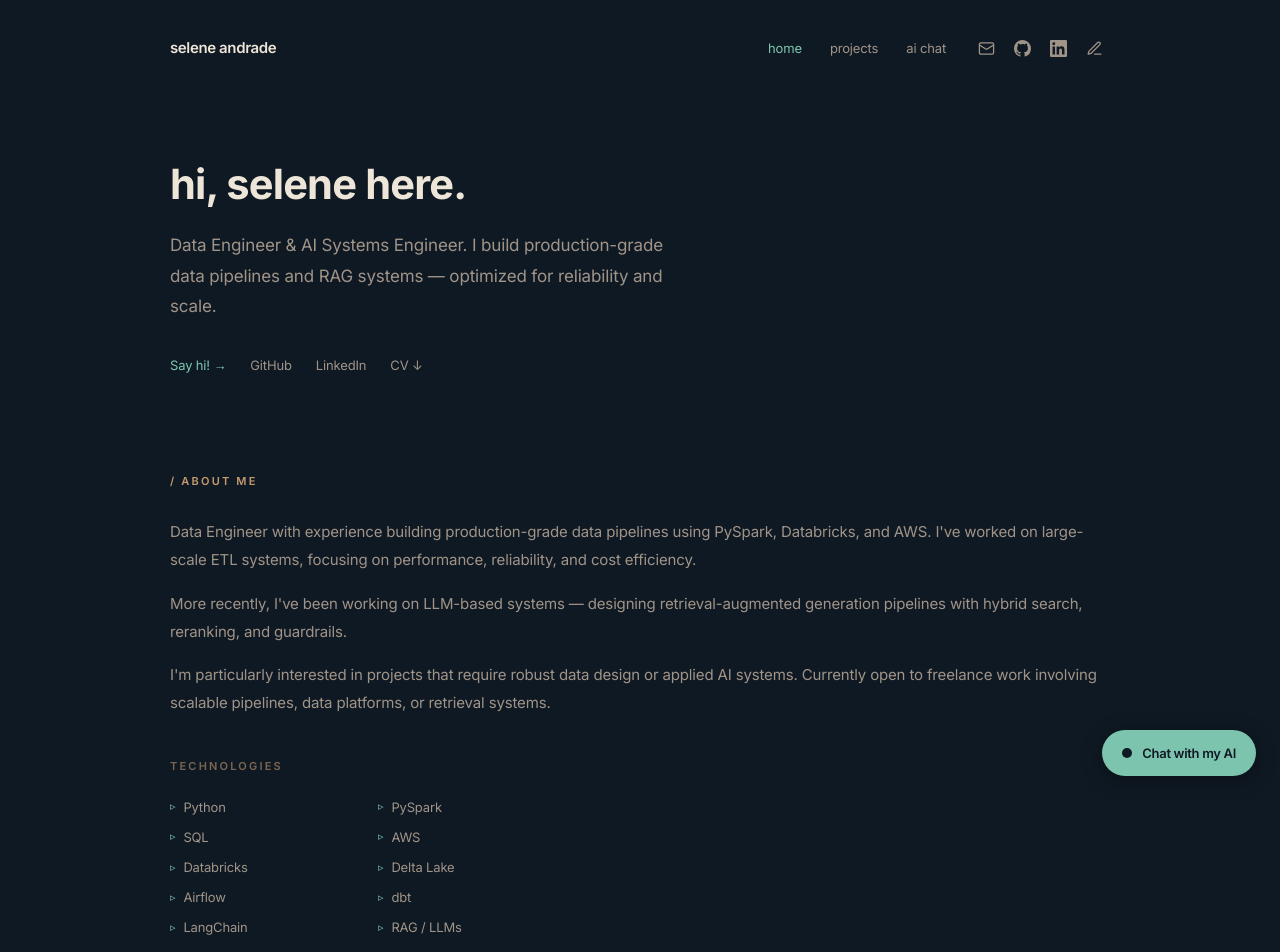
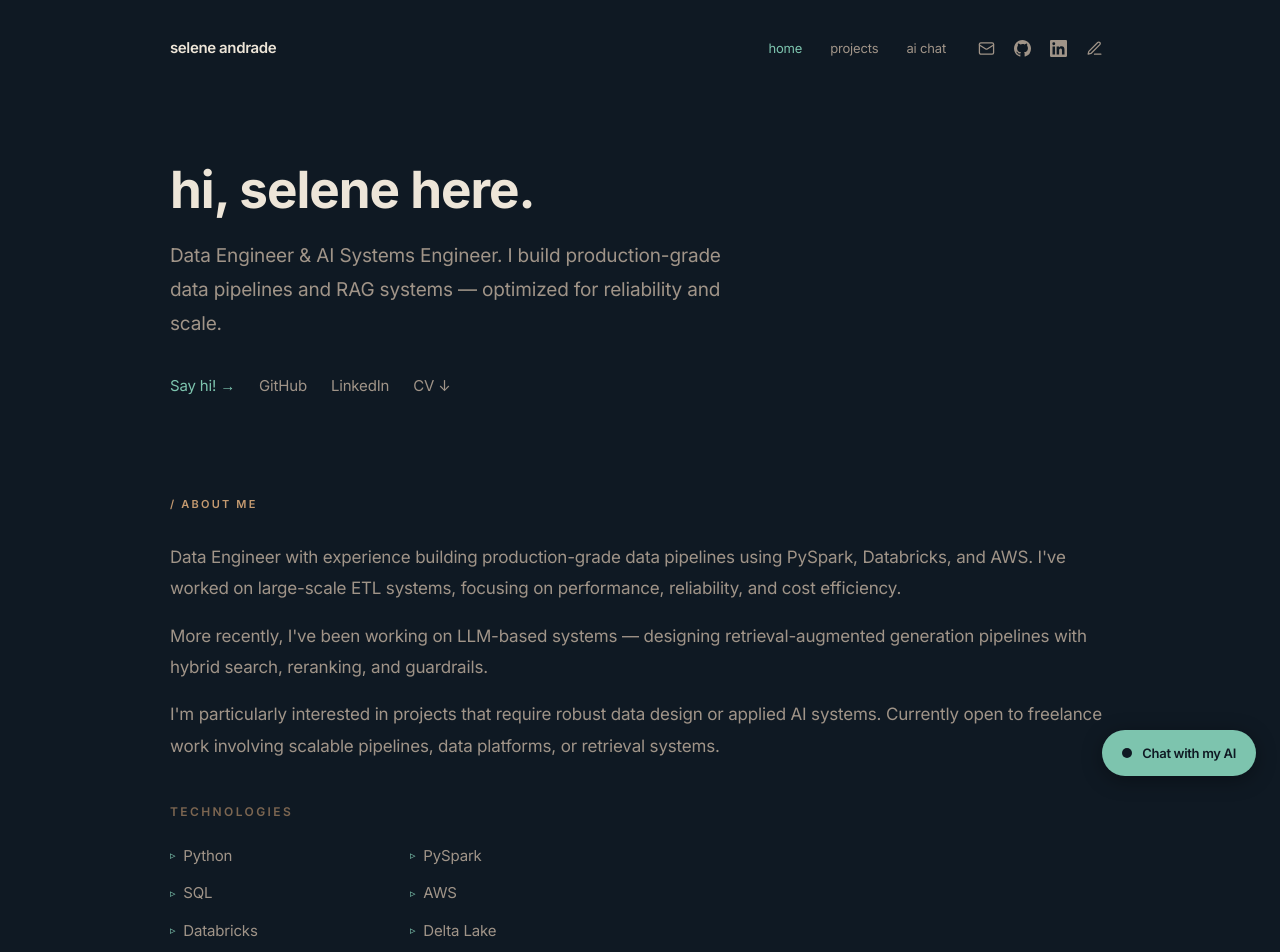
Before and after one commit to SAndrade2209/portfolio, a Next.js app: page / in a window 1280 px wide. Shown: the top 952 px of the page. Built offline with nearby package versions, Linux system fonts and the light colour scheme.

Commit message:
bigger letters

```diff
--- a/app/globals.css
+++ b/app/globals.css
@@ -43,7 +43,7 @@ body {
   background: var(--background);
   color: var(--foreground);
   font-family: var(--font-inter), system-ui, sans-serif;
-  font-size: 15px;
+  font-size: 17px;
   line-height: 1.7;
   letter-spacing: -0.01em;
 }
--- a/app/page.tsx
+++ b/app/page.tsx
@@ -25,17 +25,17 @@ export default function Home() {
 
         {/* ── Hero ── */}
         <section className="mb-24">
-          <h1 className="animate-fade-in-up delay-100 text-[2.6rem] font-bold leading-[1.2] text-foreground mb-5 tracking-[-0.02em]">
+          <h1 className="animate-fade-in-up delay-100 text-[3.2rem] font-bold leading-[1.15] text-foreground mb-5 tracking-[-0.02em]">
             hi, selene here.
           </h1>
-          <p className="animate-fade-in-up delay-200 text-[17px] leading-[1.8] text-muted max-w-lg">
+          <p className="animate-fade-in-up delay-200 text-[19px] leading-[1.8] text-muted max-w-xl">
             Data Engineer &amp; AI Systems Engineer. I build production-grade data
             pipelines and RAG systems — optimized for reliability and scale.
           </p>
           <div className="animate-fade-in-up delay-300 mt-8 flex flex-wrap gap-6">
             <a
               href="mailto:selene.andradelopez@gmail.com"
-              className="text-[13px] text-primary hover:opacity-75 transition-opacity"
+              className="text-[15px] text-primary hover:opacity-75 transition-opacity"
             >
               Say hi! →
             </a>
@@ -43,7 +43,7 @@ export default function Home() {
               href="https://github.com/SAndrade2209"
               target="_blank"
               rel="noreferrer"
-              className="text-[13px] text-muted hover:text-foreground transition-colors"
+              className="text-[15px] text-muted hover:text-foreground transition-colors"
             >
               GitHub
             </a>
@@ -51,14 +51,14 @@ export default function Home() {
               href="https://www.linkedin.com/in/selene-andrade-a23367163/"
               target="_blank"
               rel="noreferrer"
-              className="text-[13px] text-muted hover:text-foreground transition-colors"
+              className="text-[15px] text-muted hover:text-foreground transition-colors"
             >
               LinkedIn
             </a>
             <a
               href="/cv07052026.pdf"
               download
-              className="text-[13px] text-muted hover:text-foreground transition-colors"
+              className="text-[15px] text-muted hover:text-foreground transition-colors"
             >
               CV ↓
             </a>
@@ -71,7 +71,7 @@ export default function Home() {
             <p className="text-[11px] font-semibold tracking-[0.2em] text-secondary uppercase mb-7">
               / about me
             </p>
-            <div className="flex flex-col gap-4 text-[15px] leading-[1.85] text-muted">
+            <div className="flex flex-col gap-4 text-[17px] leading-[1.85] text-muted">
               <p>
                 Data Engineer with experience building production-grade data
                 pipelines using PySpark, Databricks, and AWS. I&apos;ve worked on
@@ -91,10 +91,10 @@ export default function Home() {
             </div>
 
             <div className="mt-10">
-              <p className="text-[11px] font-semibold tracking-[0.2em] text-secondary/60 uppercase mb-5">
+              <p className="text-[12px] font-semibold tracking-[0.2em] text-secondary/60 uppercase mb-5">
                 technologies
               </p>
-              <ul className="grid grid-cols-2 gap-y-2 gap-x-8 max-w-sm">
+              <ul className="grid grid-cols-2 gap-y-3 gap-x-8 max-w-md">
                 {[
                   "Python", "PySpark", "SQL", "AWS",
                   "Databricks", "Delta Lake", "Airflow", "dbt",
@@ -103,7 +103,7 @@ export default function Home() {
                   <li
                     key={tech}
                     style={{ animationDelay: `${i * 60}ms` }}
-                    className="animate-slide-in-left flex items-center gap-2 text-[13px] text-muted"
+                    className="animate-slide-in-left flex items-center gap-2 text-[15px] text-muted"
                   >
                     <span className="text-primary text-[11px]">▹</span>
                     {tech}
```
